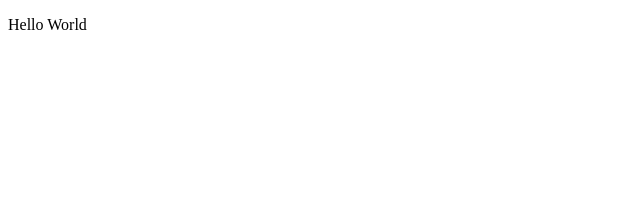
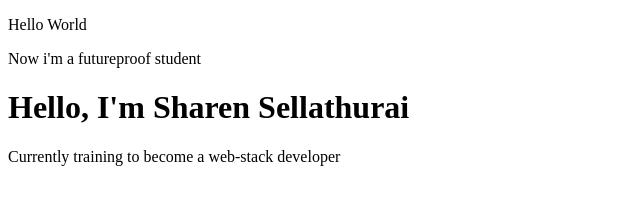
Before and after one commit to SharenSella/Project5pm, a plain HTML site: page index.html in a window 1280 px wide. Shown: the whole page, without its empty margins (0-640 px from the left). Drawn offline with Linux system fonts and the light colour scheme.

Commit message:
more changes to portfolio

```diff
--- a/index.html
+++ b/index.html
@@ -1,9 +1,12 @@
  <!DOCTYPE HTML>
  <html>
      <head>
-         <title>Portfolio</title>
+         <title>Sharen's Portfolio</title>
      </head>
 <body>
 <p>Hello World</p>
+<p>Now i'm a futureproof student</p>
+<h1>Hello, I'm Sharen Sellathurai</h1>
+<p>Currently training to become a web-stack developer</p>
 </body>
  </html>
```
Also changed, not shown: 1 other file.
